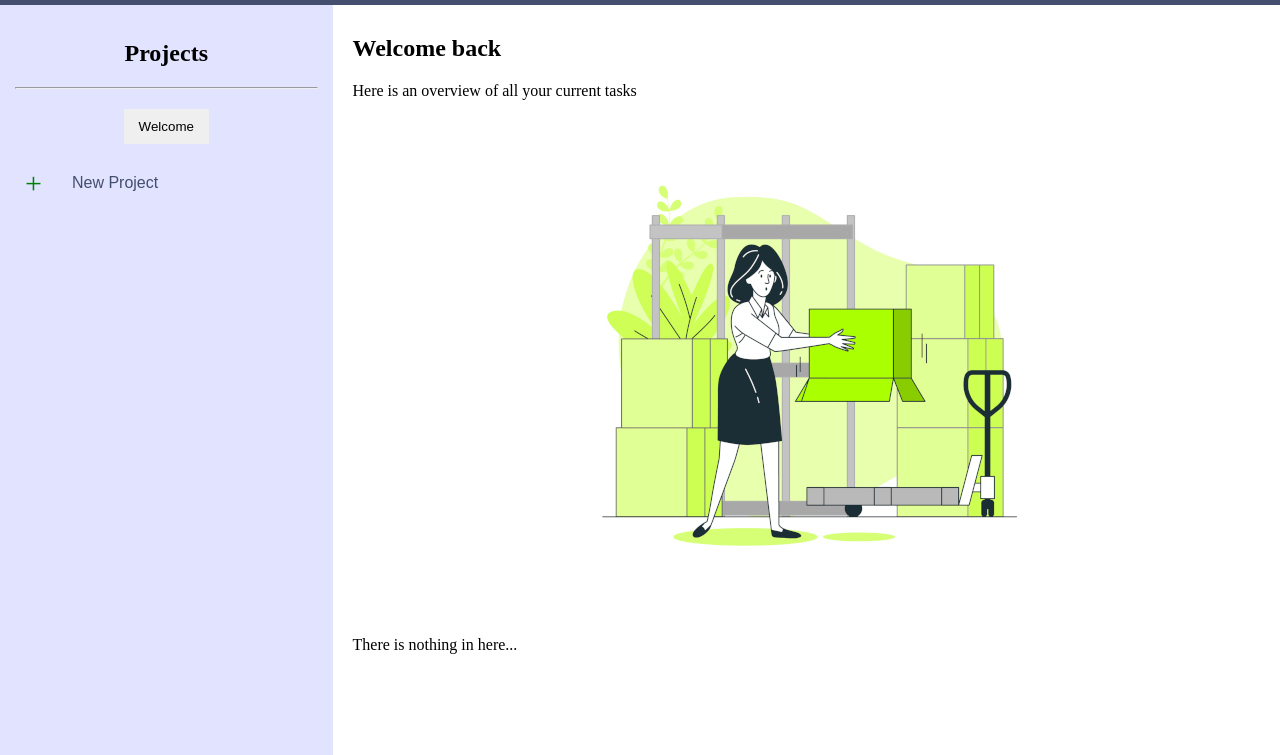
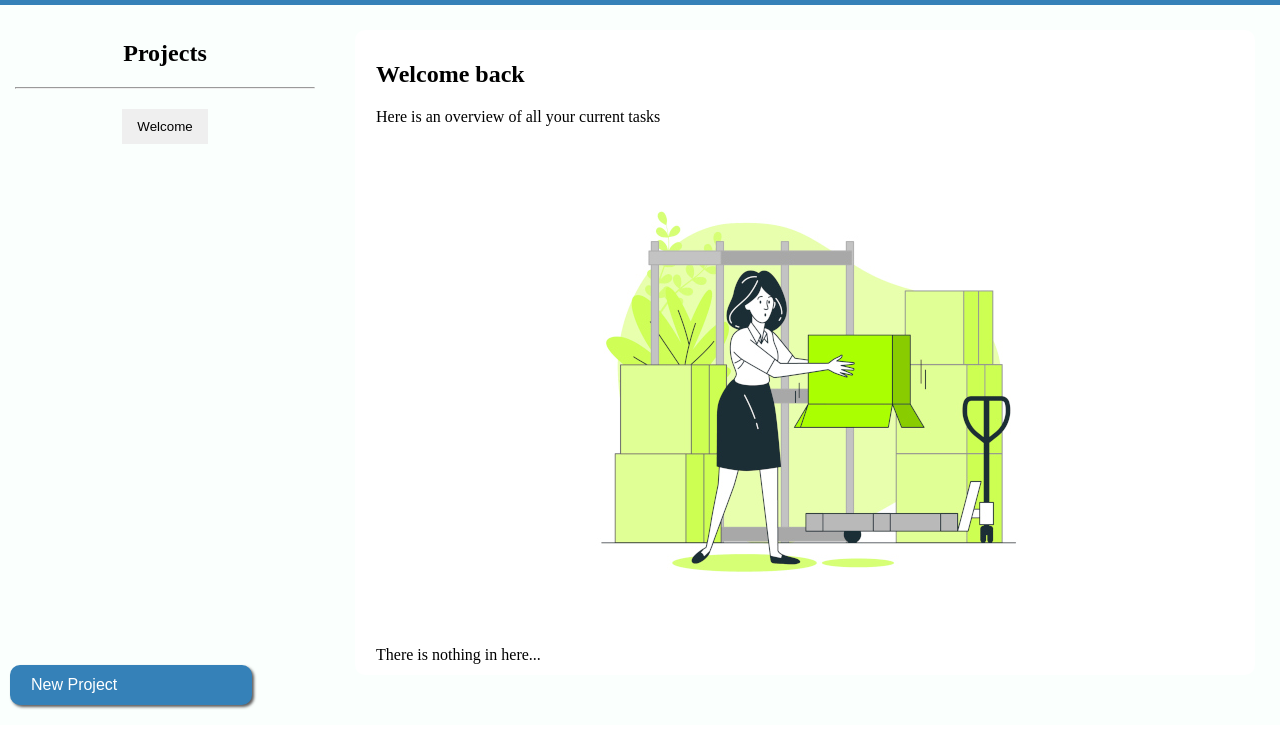
Before and after one commit to qjoubert/todo-list, a website built with webpack: page src/index.html in a window 1280 px wide. Shown: the part 72-827 px from the top of the page. After the commit the page ends 800 px from the top, so only its background shows below. Built offline with nearby package versions, Linux system fonts and the light colour scheme.

Commit message:
changed color palette and worked on styles

```diff
--- a/src/index.html
+++ b/src/index.html
@@ -6,29 +6,39 @@
   <title>JustDoIt</title>
 </head>
 <body>
+
   <header>
     <h1>Just<em>Do</em>It</h1>
   </header>
+
   <main>
     <section class="sidebar">
+
       <h2>Projects</h2>
       <hr>
       <button class="default-project-btn">Welcome</button>
       <ul class="projects-list"></ul>
+
       <form action="#" class="project-form">
-        <span>+</span>
         <input class="project-form__title-input" type="text" placeholder="New Project">
       </form>
+
     </section>
+
+    <div class="project-display-container">
       <section class="project-display">
+
         <h2 class="project-display__title">Welcome back</h2>
         <p class="project-display__description">Here is an overview of all your currents tasks</p>
         <ul class="project-display__tasks"></ul>
         <div class="placeholder-container"></div>
+
         <form action="#" class="task-form">
           <input type="text" class="task-form__title-input" placeholder="Add new task">
         </form>
+
       </section>
+    </div>
   </main>
 </body>
 </html>
--- a/src/modules/dom.js
+++ b/src/modules/dom.js
@@ -13,10 +13,13 @@ export default (function() {
   const projectTitle= document.querySelector(".project-display__title");
   const projectsList = document.querySelector(".projects-list");
   const taskForm = document.querySelector(".task-form");
+  const projectTitleInput = document.querySelector(".project-form__title-input");
 
   function addAllEventListeners() {
     listen(defaultProjectBtn, "click", displayDefaultProject);
     listen(projectForm, "submit", app.onProjectFormSubmit);
+    listen(projectTitleInput, "focus", editInputPlaceholder);
+    listen(projectTitleInput, "blur", editInputPlaceholder);
   }
 
   function addAllProjects(projects) {
@@ -82,6 +85,14 @@ export default (function() {
     console.log("displayTasks");
   }
 
+  function editInputPlaceholder(e) {
+    const input = document.querySelector(`.${e.target.getAttribute("class")}`);
+    let placeholder =
+      e.type == "focus" ? "Choose a title" :
+      e.type == "blur" ? "New Project" : "error";
+    input.setAttribute("placeholder", placeholder);
+  }
+
   function listen(target, event, action) {
     target.addEventListener(event, (e) => action(e));
   }
--- a/src/modules/projectsManager.js
+++ b/src/modules/projectsManager.js
@@ -23,6 +23,10 @@ export default (function() {
     return projects.some(project => project.title == title);
   }
 
+  function isValidTitle(title) {
+    // const regex = //i;
+  }
+
   return {
     createProject,
     getAllProjects,
--- a/src/styles/partials/_base.scss
+++ b/src/styles/partials/_base.scss
@@ -10,24 +10,10 @@ body {
   margin: 0;
 }
 
-header {
-  background-color: $dark-blue;
-  padding: 2rem;
-}
-
 main {
   display: flex;
   flex-flow: row nowrap;
   height: 90vh;
-}
-
-h1 {
-  color: white;
-  margin: 0;
-}
-
-hr {
-  margin: 2rem 0;
 }
 
 ul {
--- /dev/null
+++ b/src/styles/partials/_header.scss
@@ -0,0 +1,11 @@
+@use "./variables" as *;
+
+header {
+  background-color: $blue;
+  padding: 2rem;
+
+  h1 {
+    color: white;
+    margin: 0;
+  }
+}
--- a/src/styles/partials/_project-display.scss
+++ b/src/styles/partials/_project-display.scss
@@ -1,9 +1,29 @@
+
+@use "./variables" as *;
+
+.project-display-container {
+  background-color: $grey;
+  padding: 2.5rem;
+  width: 75%;
+}
+
 .project-display {
+  background-color: white;
+  border: 1px solid transparent;
+  border-radius: 1rem;
   padding: 1rem 2rem;
-  width: 75%;
 
-  img {
-    display: block;
-    margin: 0 auto;
+  .placeholder-container {
+    img {
+      display: block;
+      margin: 0 auto;
+    }
+
+    p {
+      margin: 0;
+    }
   }
+
+
+
 }
--- /dev/null
+++ b/src/styles/partials/_project-form.scss
@@ -0,0 +1,41 @@
+@use "./variables" as *;
+
+.project-form {
+  display: flex;
+  flex-flow: row nowrap;
+  align-items: center;
+
+  &__title-input {
+    background-color: $blue;
+    border: 1px solid transparent;
+    border-radius: 10px;
+    box-shadow: 2px 2px 3px #5d5c5c;
+    color: white;
+    cursor: pointer;
+    position: absolute;
+    bottom: 2rem;
+    left: 1rem;
+    transition: background-color .3s ease, border .2s ease;
+    width: 100%;
+    max-width: 20rem;
+
+    &:hover {
+      background-color: #4190C8;
+    }
+
+    &::placeholder {
+      color: white;
+    }
+
+    &:focus {
+      background-color: white;
+      border: 2px solid $blue;
+      color: black;
+      cursor: text;
+    }
+
+    &:focus::placeholder {
+      color: grey;
+    }
+  }
+}
--- a/src/styles/partials/_sidebar.scss
+++ b/src/styles/partials/_sidebar.scss
@@ -1,36 +1,16 @@
 @use "./_variables" as *;
 
 .sidebar {
-  background-color: $light-blue;
-  height: 100%;
+  background-color: $grey;
   padding: 1.5rem;
+  position: relative;
   text-align: center;
   width: 25%;
-}
 
-.project-form {
-  display: flex;
-  flex-flow: row nowrap;
-  align-items: center;
-
-  &__title-input {
-    background: none;
-    color: #444e6e;
-    max-width: 60%;
-
-    &::placeholder {
-      color: #444e6e;
-    }
-  }
-
-  span {
-    font-size: 3rem;
-    background: none;
-    color: green;
-    padding: 0 1rem;
+  hr {
+    margin: 2rem 0;
   }
 }
-
 
 .project-list {
   &__item {
--- a/src/styles/partials/_variables.scss
+++ b/src/styles/partials/_variables.scss
@@ -1,3 +1,7 @@
 $font-stack: arial sans-serif;
-$dark-blue: #444e6e;
-$light-blue: #e1e3ff;
+
+$blue: #3581B8;
+$red: #E42535;
+$grey : #FAFFFD;
+$green: #A2D729;
+$green2: #45AC20;
```
Also changed, not shown: src/styles/main.scss (+5 -3 lines), dist/bundle.js, dist/index.html. Lines whose indentation alone changed are shown as unchanged.
